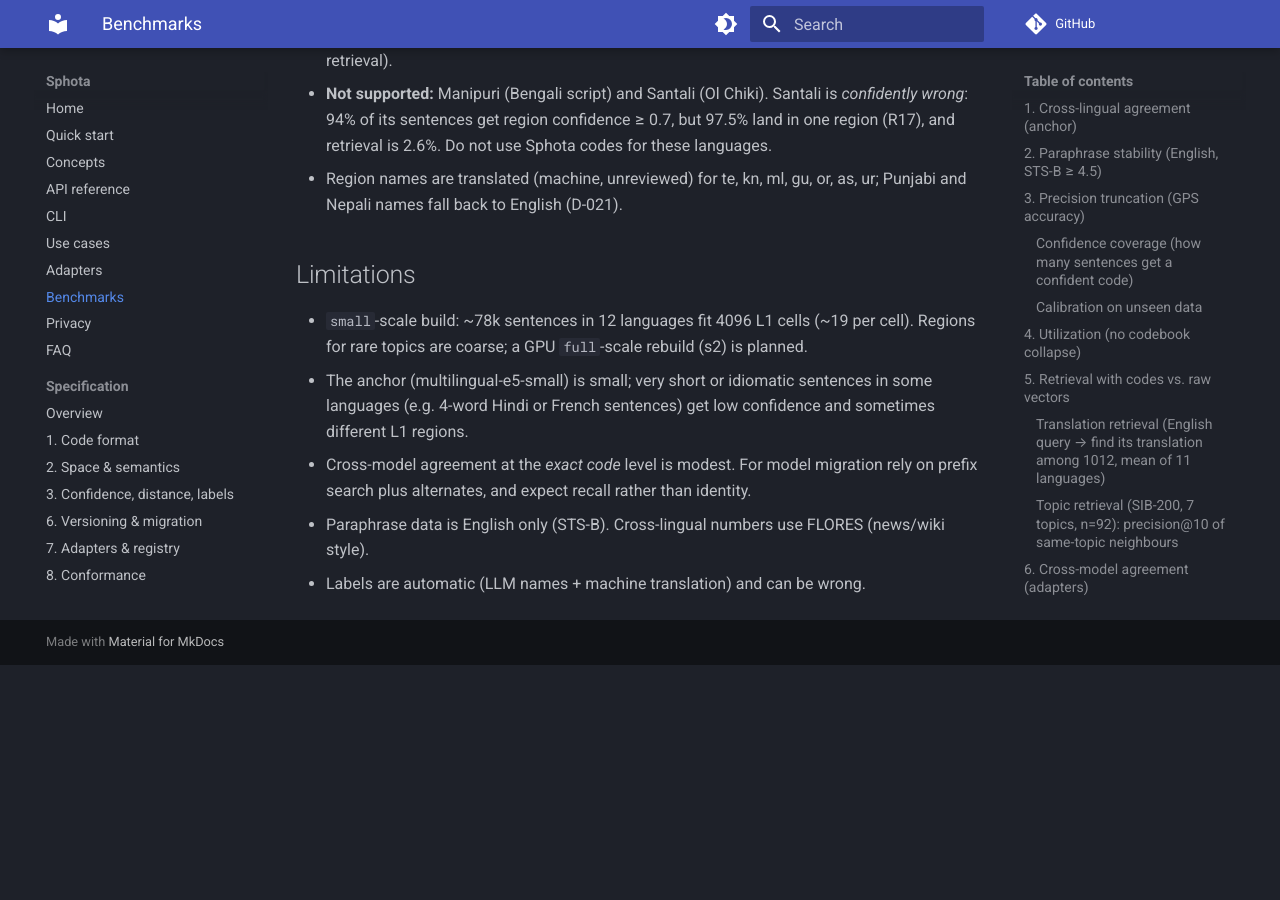
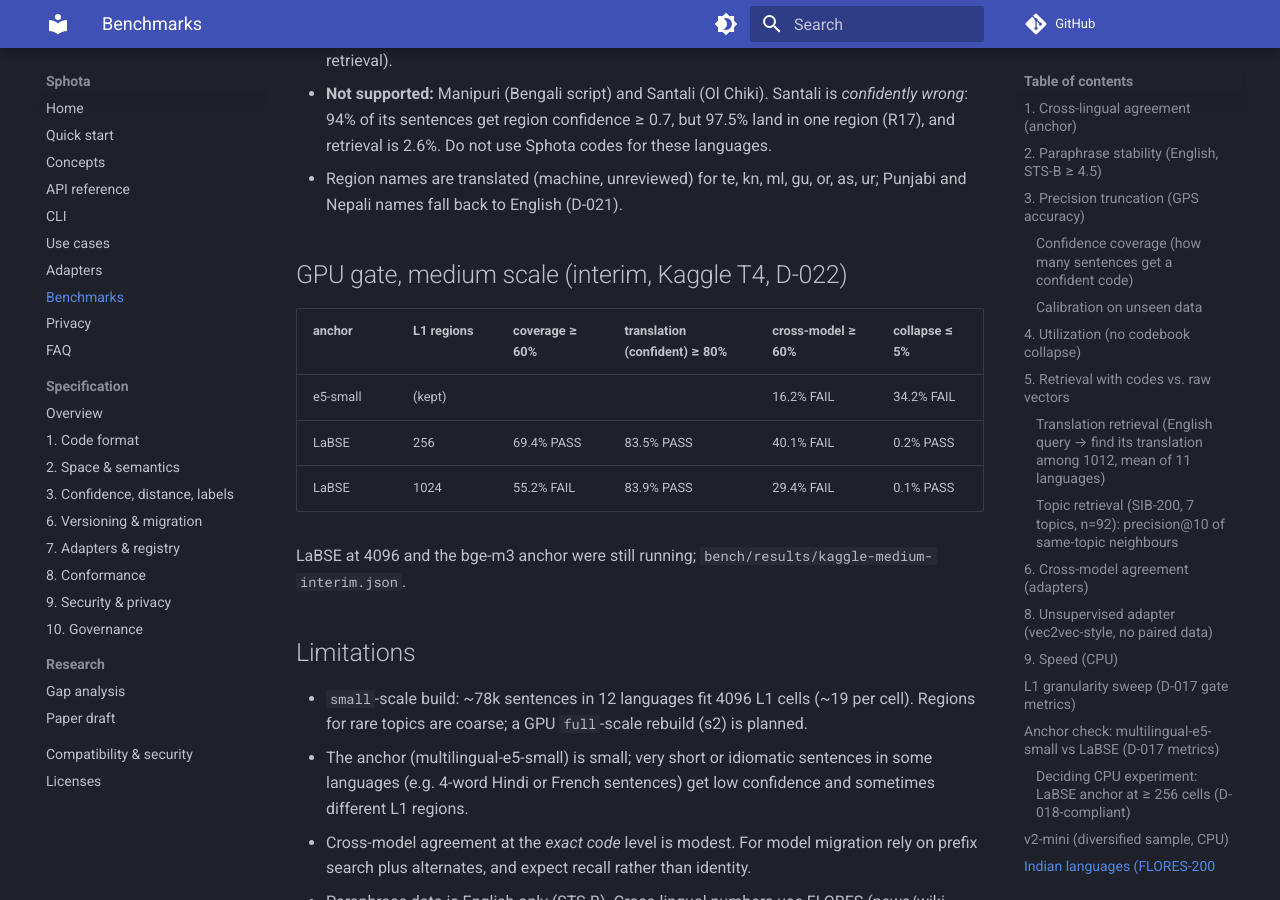
Before and after one commit to Thiruvikramanpravartak/sphota, an MkDocs documentation site: the page built from docs/benchmark.md, in a window 1280 px wide and 900 px high, scrolled down 9393 px. Built offline with MkDocs 1.6.1 and Material for MkDocs 9.7.7, drawn with Linux system fonts in a browser that asks for light colours; comment, search, counter and statistics services are not loaded; before the commit the page ends 10058 px from its top, so only the background shows below that.

Commit message:
Record interim GPU gate results (Kaggle, medium scale)
Co-Authored-By: Claude Opus 5.5 <noreply@anthropic.com>
Claude-Session: https://claude.ai/code/session_01Pn1sk7njPcfERAbFYmoZ6D

```diff
--- a/docs/benchmark.md
+++ b/docs/benchmark.md
@@ -239,6 +239,15 @@ Each language against its English original, frozen space s1, confidence threshol
 * Region names are translated (machine, unreviewed) for te, kn, ml, gu, or, as, ur; Punjabi and
   Nepali names fall back to English (D-021).
 
+## GPU gate, medium scale (interim, Kaggle T4, D-022)
+| anchor | L1 regions | coverage ≥ 60% | translation (confident) ≥ 80% | cross-model ≥ 60% | collapse ≤ 5% |
+|---|---|---|---|---|---|
+| e5-small | (kept) | | | 16.2% FAIL | 34.2% FAIL |
+| LaBSE | 256 | 69.4% PASS | 83.5% PASS | 40.1% FAIL | 0.2% PASS |
+| LaBSE | 1024 | 55.2% FAIL | 83.9% PASS | 29.4% FAIL | 0.1% PASS |
+
+LaBSE at 4096 and the bge-m3 anchor were still running; `bench/results/kaggle-medium-interim.json`.
+
 ## Limitations
 
 * `small`-scale build: ~78k sentences in 12 languages fit 4096 L1 cells (~19 per cell). Regions for
```
Also changed, not shown: DECISIONS.md (+9 -0 lines), PROGRESS.md (+3 -2 lines), 1 other file.
